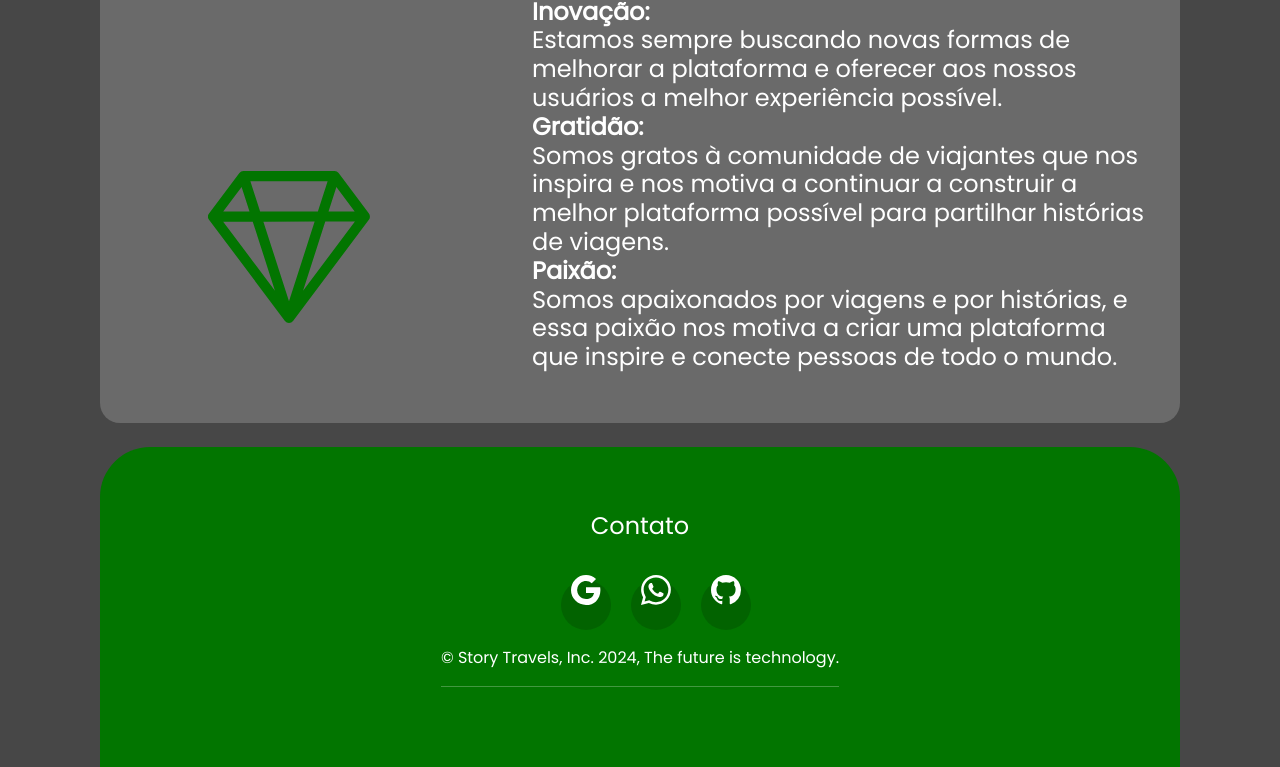
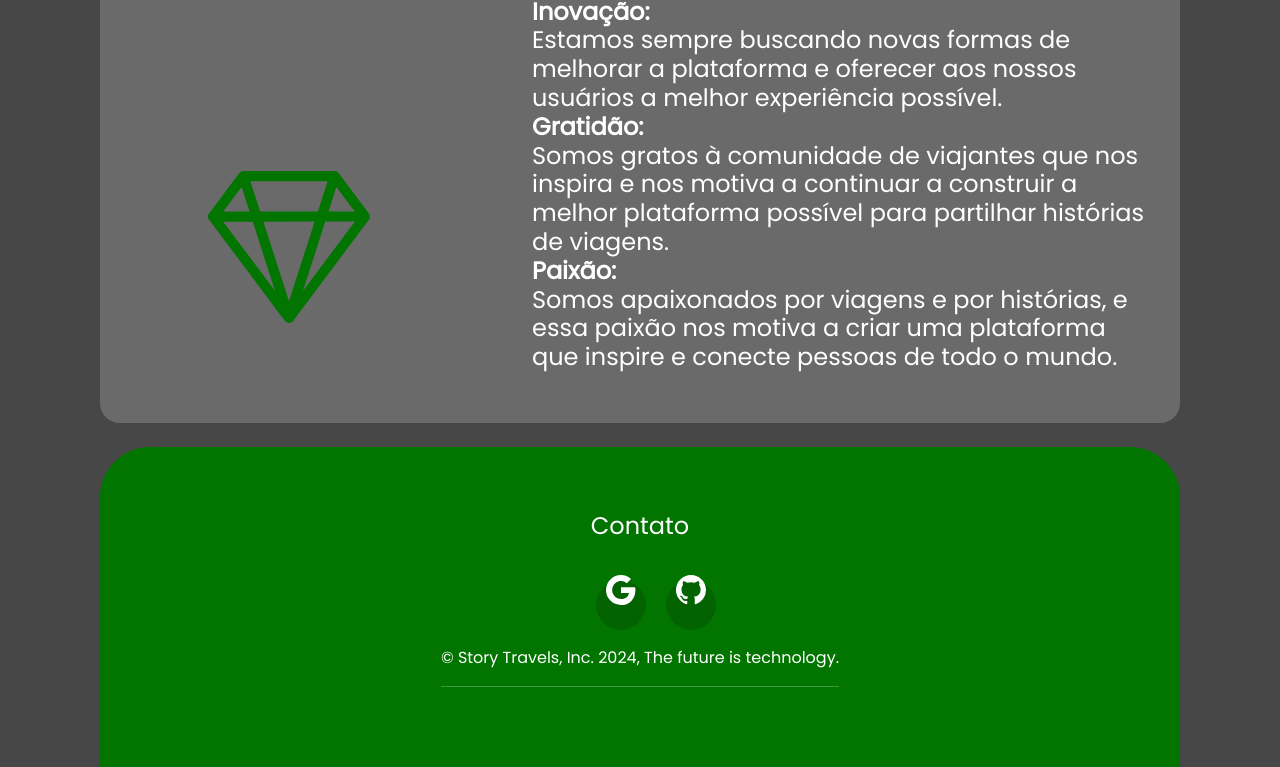
Before and after one commit to GabrielDeMirandaMello/NewIndividualProjectFrontEnd, a React (Create React App) app: page / in a window 1280 px wide. Shown: the part 2293-3060 px from the top of the page. Built offline with nearby package versions, Linux system fonts and the light colour scheme.

Commit message:
update Variables

```diff
--- a/src/Data/Constants.js
+++ b/src/Data/Constants.js
@@ -12,6 +12,16 @@ var USER_REST_MONTH = sessionStorage.getItem("REST MONTH")
 var USER_FAVORITE_COMPANY = sessionStorage.getItem("FAVORITE COMPANY")
 let API_URL = ""
 
+export function updateVariables() {
+    TOKEN = sessionStorage.getItem("TOKEN")
+    USER_ID = Number(sessionStorage.getItem("ID"));
+    USER_NAME = sessionStorage.getItem("NAME")
+    USER_EMAIL = sessionStorage.getItem("EMAIL")
+    USER_PHONE = sessionStorage.getItem("PHONE")
+    USER_REST_MONTH = sessionStorage.getItem("REST MONTH")
+    USER_FAVORITE_COMPANY = sessionStorage.getItem("FAVORITE COMPANY")
+}
+
 AMBIENTE === "desenvolvimento" ? API_URL = "http://localhost:8080" : API_URL = "https://travels-history.onrender.com";
 
 
--- a/src/Pages/Home/index.jsx
+++ b/src/Pages/Home/index.jsx
@@ -24,12 +24,6 @@ function Home() {
         const subject = "Assunto do email";
         const body = "Mensagem do email";
         window.open(`mailto:${email}?subject=${subject}&body=${body}`);
-    }
-
-    function handleWhatsAppClick() {
-        const number = "5511976139421";
-        const message = "Olá, gostaria de saber mais sobre o seu site, podemos conversar ?";
-        window.open(`https://api.whatsapp.com/send?phone=${number}&text=${message}`);
     }
     function handleGitHubClick() {
         window.open(`https://github.com/GabrielDeMirandaMello`);
@@ -134,17 +128,6 @@ function Home() {
                                     <li class="icon-content">
                                         <a
                                             class="link"
-                                            data-social="pinterest"
-                                            aria-label="Pinterest"
-                                            href="https://www.pinterest.com/"
-                                        >
-                                            <BsWhatsapp className='icon-contact' onClick={handleWhatsAppClick} />
-                                        </a>
-                                        <div class="tooltip">WhatsApp</div>
-                                    </li>
-                                    <li class="icon-content">
-                                        <a
-                                            class="link"
                                             data-social="dribbble"
                                             aria-label="Dribbble"
                                             href="https://dribbble.com/"
--- a/src/Pages/SingIn/index.jsx
+++ b/src/Pages/SingIn/index.jsx
@@ -5,7 +5,7 @@ import Navbar from '../../Components/navbar/Navbar';
 import { BsEnvelopeAtFill, BsFillUnlockFill } from "react-icons/bs";
 import axios from 'axios';
 import Swal from 'sweetalert2'
-import { API_URL } from "../../Data/Constants";
+import { API_URL, updateVariables } from "../../Data/Constants";
 
 
 export default function Home() {
@@ -58,7 +58,7 @@ export default function Home() {
                 } catch (error) {
                     console.error('Erro ao decodificar o token:', error);
                 }
-                await axios.get(`${API_URL}/api/users/${sessionStorage.getItem("ID")}`,  {
+                await axios.get(`${API_URL}/api/users/${sessionStorage.getItem("ID")}`, {
                     headers: {
                         authorization: `Bearer ${token}`,
                     },
@@ -69,6 +69,7 @@ export default function Home() {
                         sessionStorage.setItem("PHONE", response.data.phone)
                         sessionStorage.setItem("REST MONTH", response.data.restMonth)
                         sessionStorage.setItem("FAVORITE COMPANY", response.data.favoriteCompany)
+                        updateVariables();
                     })
                     .catch(error => console.log(error.response));
                 navigate("/history")
--- a/src/Pages/SingUp/index.jsx
+++ b/src/Pages/SingUp/index.jsx
@@ -54,7 +54,7 @@ export default function Home() {
         }
     });
 
-    const regexSenhaForte = /^(?=.*[a-z])(?=.*[A-Z])(?=.*\d)(?=.*[@$!%*?&])[A-Za-z\d@$!%*?&]{12}$/;
+    const regexSenhaForte = /^(?=.*[a-z])(?=.*[A-Z])(?=.*\d)(?=.*[^\s])[A-Za-z\d@$!%*?&]{12}$/;
 
     function validationData() {
         if (nameUser.length <= 3) {
```
Lines whose indentation alone changed are shown as unchanged.
